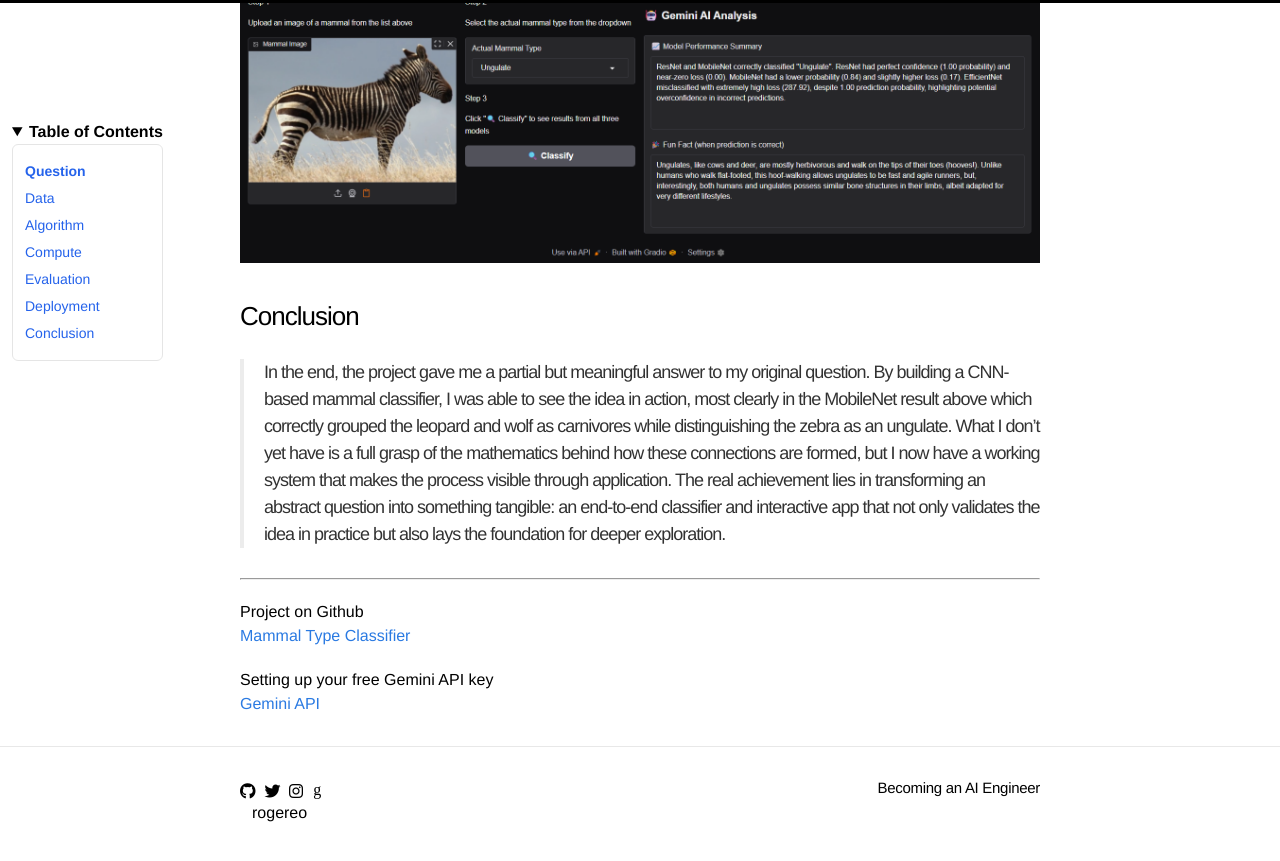
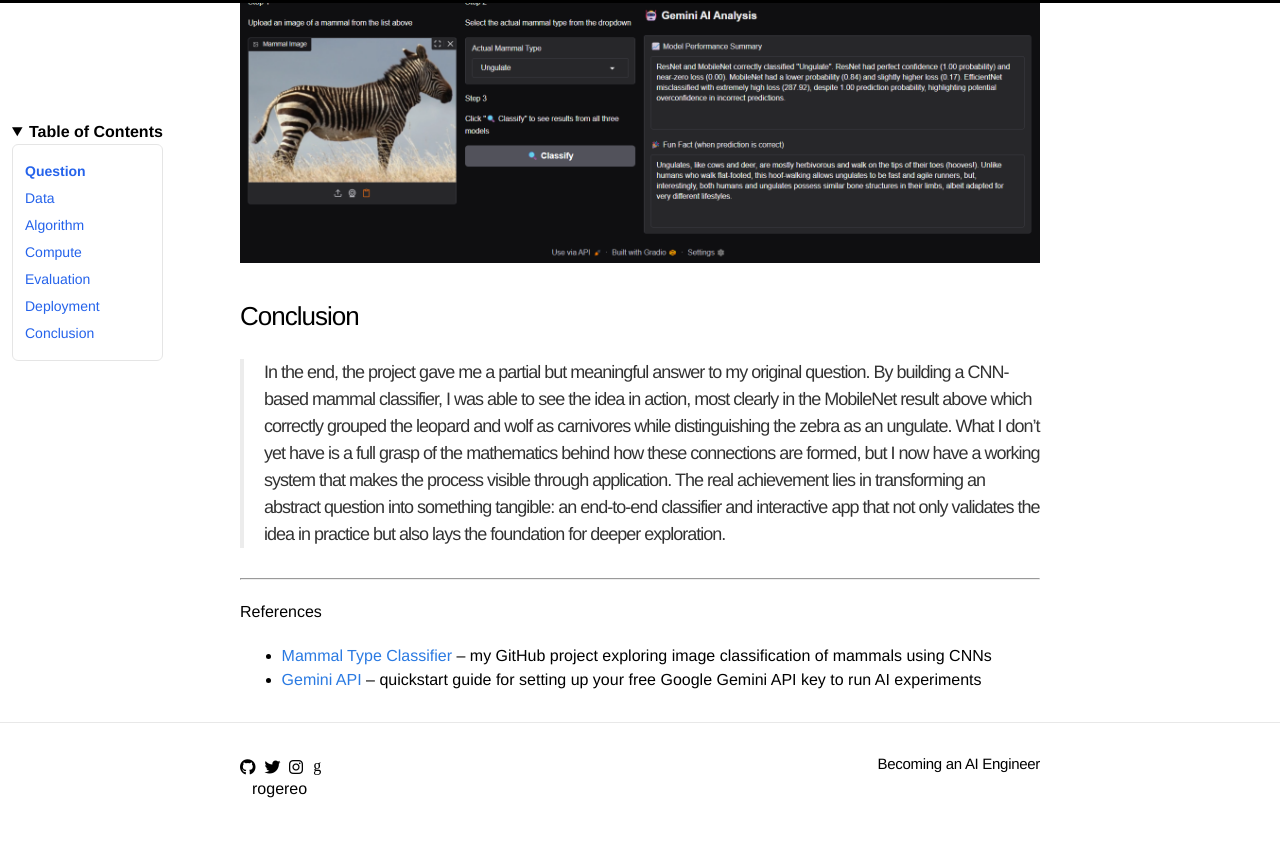
Before and after one commit to rogereo/rogereo.github.io, a Jekyll site: the page built from _posts/2025-09-10-mammal-type-classifier.markdown, in a window 1280 px wide and 900 px high, scrolled down 7089 px. Shown: the top 861 px of the window. Built offline with Jekyll 4.4.1, drawn with Linux system fonts in a browser that asks for light colours.

Commit message:
references

```diff
--- a/_posts/2025-09-10-mammal-type-classifier.markdown
+++ b/_posts/2025-09-10-mammal-type-classifier.markdown
@@ -155,9 +155,7 @@ Zebra classification
 ### Conclusion
 >In the end, the project gave me a partial but meaningful answer to my original question. By building a CNN-based mammal classifier, I was able to see the idea in action, most clearly in the MobileNet result above which correctly grouped the leopard and wolf as carnivores while distinguishing the zebra as an ungulate. What I don’t yet have is a full grasp of the mathematics behind how these connections are formed, but I now have a working system that makes the process visible through application. The real achievement lies in transforming an abstract question into something tangible: an end-to-end classifier and interactive app that not only validates the idea in practice but also lays the foundation for deeper exploration.
 
---------------
-Project on Github
-[Mammal Type Classifier](https://github.com/rogereo/Mammal-Type-Classifier.git)
-
-Setting up your free Gemini API key
-[Gemini API](https://ai.google.dev/gemini-api/docs/quickstart?gclsrc=aw.ds&gad_source=1&gad_campaignid=22301328894&gbraid=0AAAAACn9t66E2UBPuMFHBHb5VyCoG13b4&gclid=Cj0KCQjwoP_FBhDFARIsANPG24MJuIFxXWszmYHso5sDOqe-UCsW5MkohlOYi4v3qpR0J4Jerb1ShVwaAu5YEALw_wcB)
+-----
+References
+- [Mammal Type Classifier](https://github.com/rogereo/Mammal-Type-Classifier.git) – my GitHub project exploring image classification of mammals using CNNs
+- [Gemini API](https://ai.google.dev/gemini-api/docs/quickstart?gclsrc=aw.ds&gad_source=1&gad_campaignid=22301328894&gbraid=0AAAAACn9t66E2UBPuMFHBHb5VyCoG13b4&gclid=Cj0KCQjwoP_FBhDFARIsANPG24MJuIFxXWszmYHso5sDOqe-UCsW5MkohlOYi4v3qpR0J4Jerb1ShVwaAu5YEALw_wcB) – quickstart guide for setting up your free Google Gemini API key to run AI experiments
```
Also changed, not shown: _posts/2025-09-30-double-marathon.markdown (+11 -12 lines).
